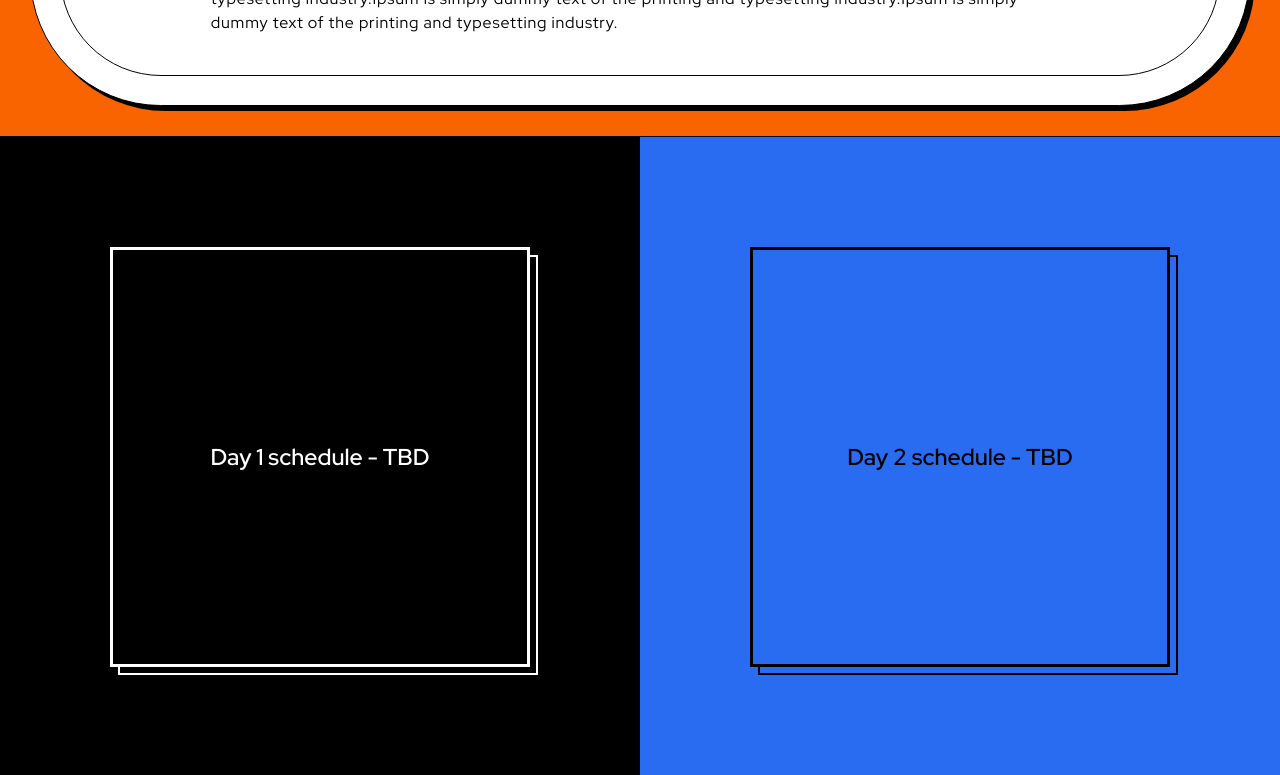
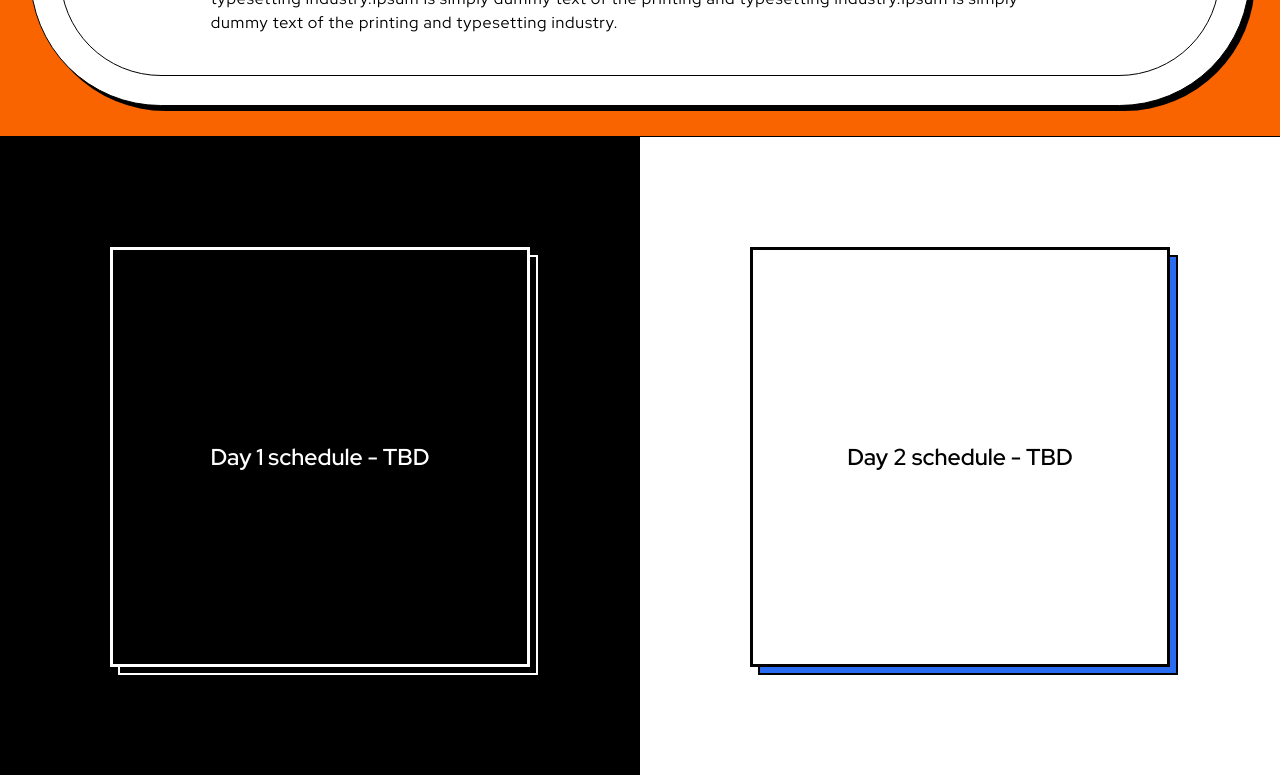
Before and after one commit to gdgcnitj/hackmol-4, a Next.js app: page / in a window 1280 px wide. Shown: the part 1160-1935 px from the top of the page. Built offline with nearby package versions, Linux system fonts and the light colour scheme; a web font is replaced by a local one.

Commit message:
Added Colours to Tailwind config

```diff
--- a/tailwind.config.js
+++ b/tailwind.config.js
@@ -6,9 +6,13 @@ module.exports = {
   theme: {
     extend: {
       colors:{
-        'lighgreen':'#94E95D',
-        'darkblue':' #296CF2',
-        'orange': '#F96300'
+        'blue':' #296CF2',
+        'yellow': '#FFEB01',
+        'purple': '#5C40EC',
+        'white': '#FFFFFF',
+        'orange': '#FF6F0F',
+        'green':'#94E95D',
+        'black':'#000000'
       },
       boxShadow:{
         '3xl':'5px 5px black',
```
